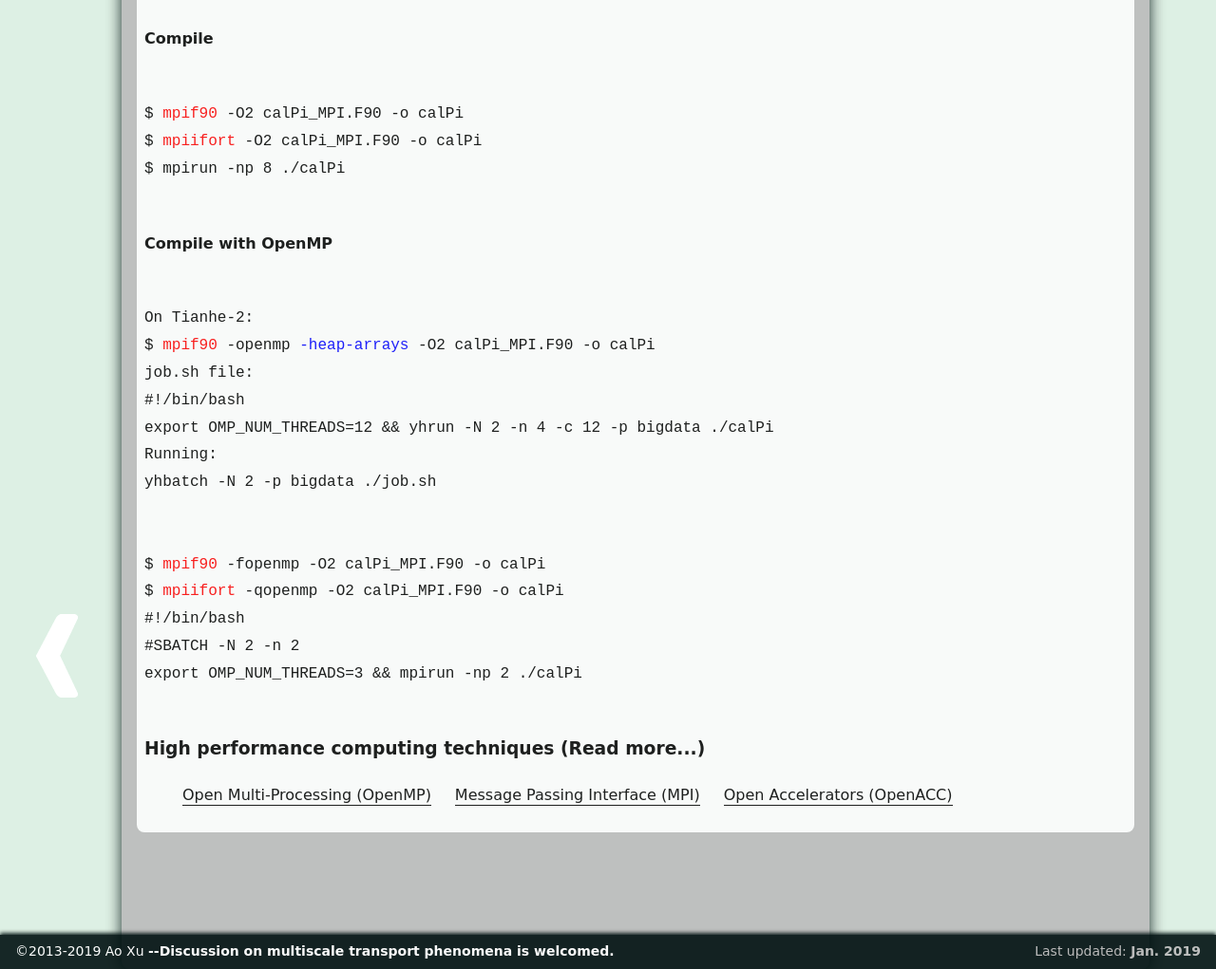
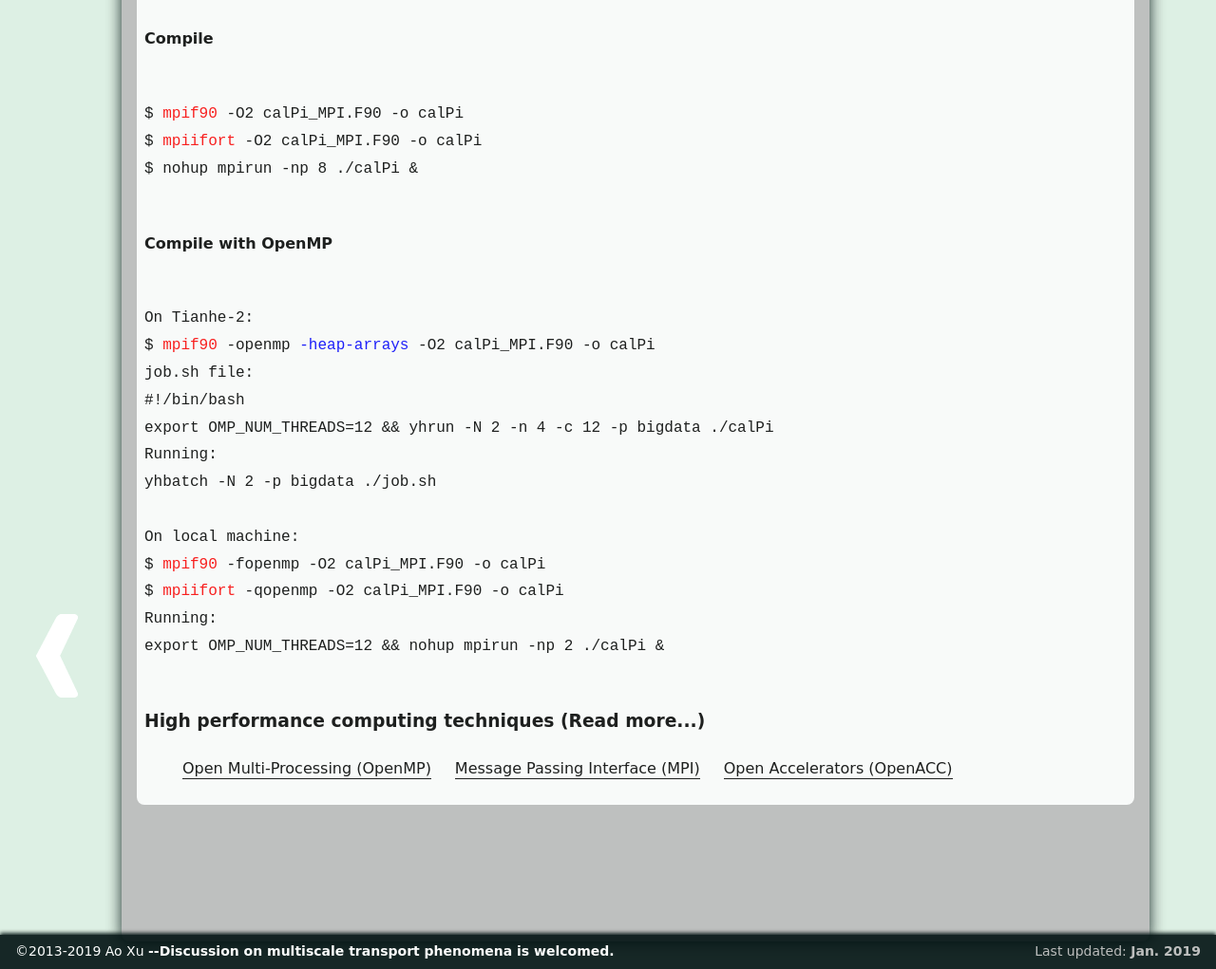
Before and after one commit to xuaoxiqi/xuaoxiqi.github.io, a Jekyll site: the page built from research_HPC_MPI.html, in a window 1280 px wide and 1400 px high, scrolled down 238 px, cut to the strip 379-1400 px from the top of the window. Shown: the whole strip at 95% size. Built offline with Jekyll 4.4.1, drawn with Linux system fonts in a browser that asks for light colours; some web fonts are replaced.

Commit message:
minor edit

```diff
--- a/about.html
+++ b/about.html
@@ -35,8 +35,6 @@ In the international community, Dr. Xu serves as Managing Editor of <i>Internati
 在国际学术界，徐博士担任《International Journal of Heat and Mass Transfer》常务编辑，曾任《Applied Thermal Engineering》常务编辑。
 </p>
 
-<br/>
-
 
     <h2>Contact</h2>
     <hr>
--- a/research_HPC_MPI.html
+++ b/research_HPC_MPI.html
@@ -28,7 +28,7 @@ Message Passing Interface (MPI) supports distributed memory system consisting of
 			<pre> <code>
 $ <font color="red">mpif90</font> -O2 calPi_MPI.F90 -o calPi
 $ <font color="red">mpiifort</font> -O2 calPi_MPI.F90 -o calPi
-$ mpirun -np 8 ./calPi
+$ nohup mpirun -np 8 ./calPi &
 			</code> </pre>
 
     <h4>Compile with OpenMP</h4>
@@ -41,12 +41,11 @@ export OMP_NUM_THREADS=12 && yhrun -N 2 -n 4 -c 12 -p bigdata ./calPi
 Running:
 yhbatch -N 2 -p bigdata ./job.sh
 
-
+On local machine:
 $ <font color="red">mpif90</font> -fopenmp -O2 calPi_MPI.F90 -o calPi
 $ <font color="red">mpiifort</font> -qopenmp -O2 calPi_MPI.F90 -o calPi
-#!/bin/bash
-#SBATCH -N 2 -n 2
-export OMP_NUM_THREADS=3 && mpirun -np 2 ./calPi
+Running:
+export OMP_NUM_THREADS=12 && nohup mpirun -np 2 ./calPi &
 			</code> </pre>
 
     <h3>High performance computing techniques (Read more...)</h3>
```
Also changed, not shown: other parts of about.html (+1 -3 lines).
